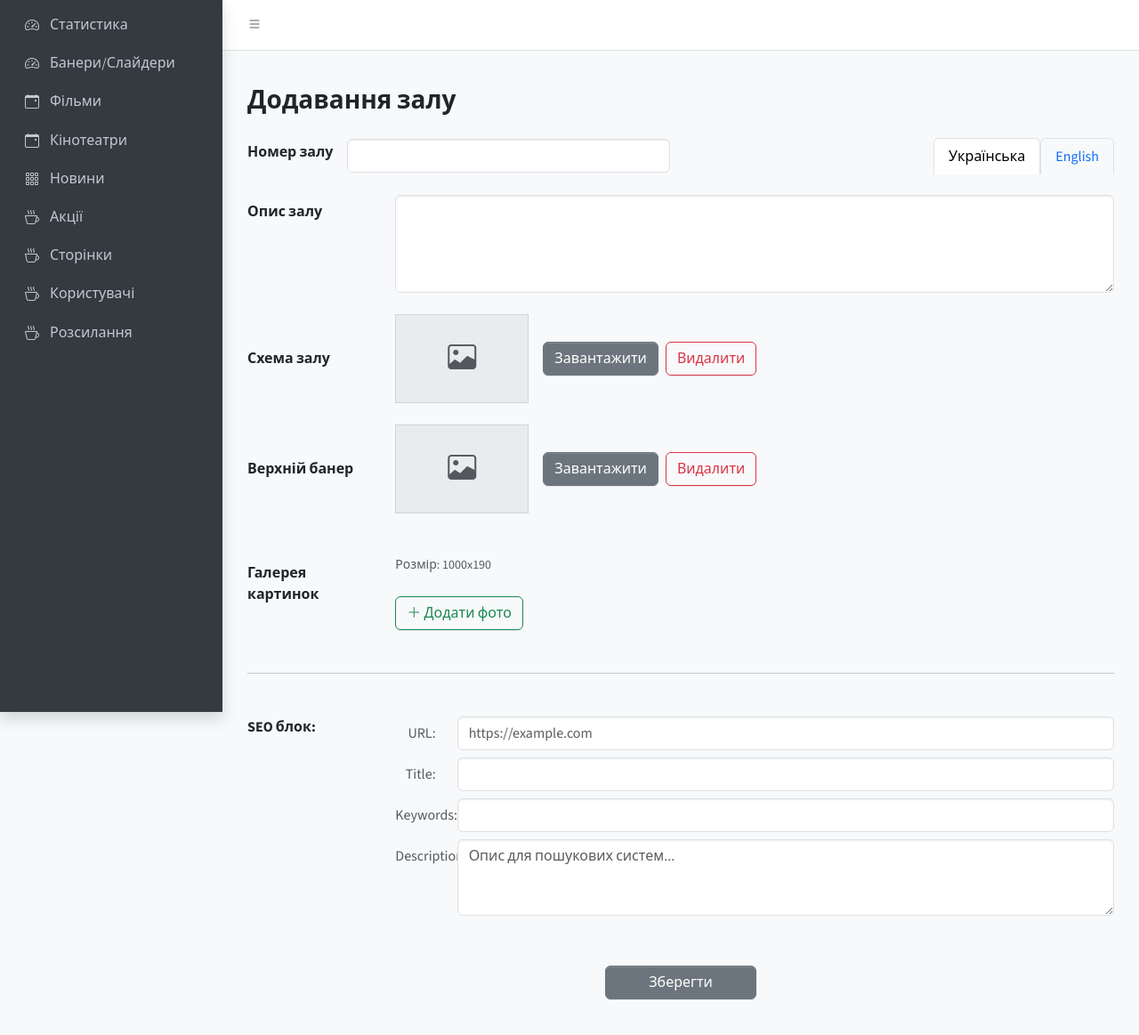
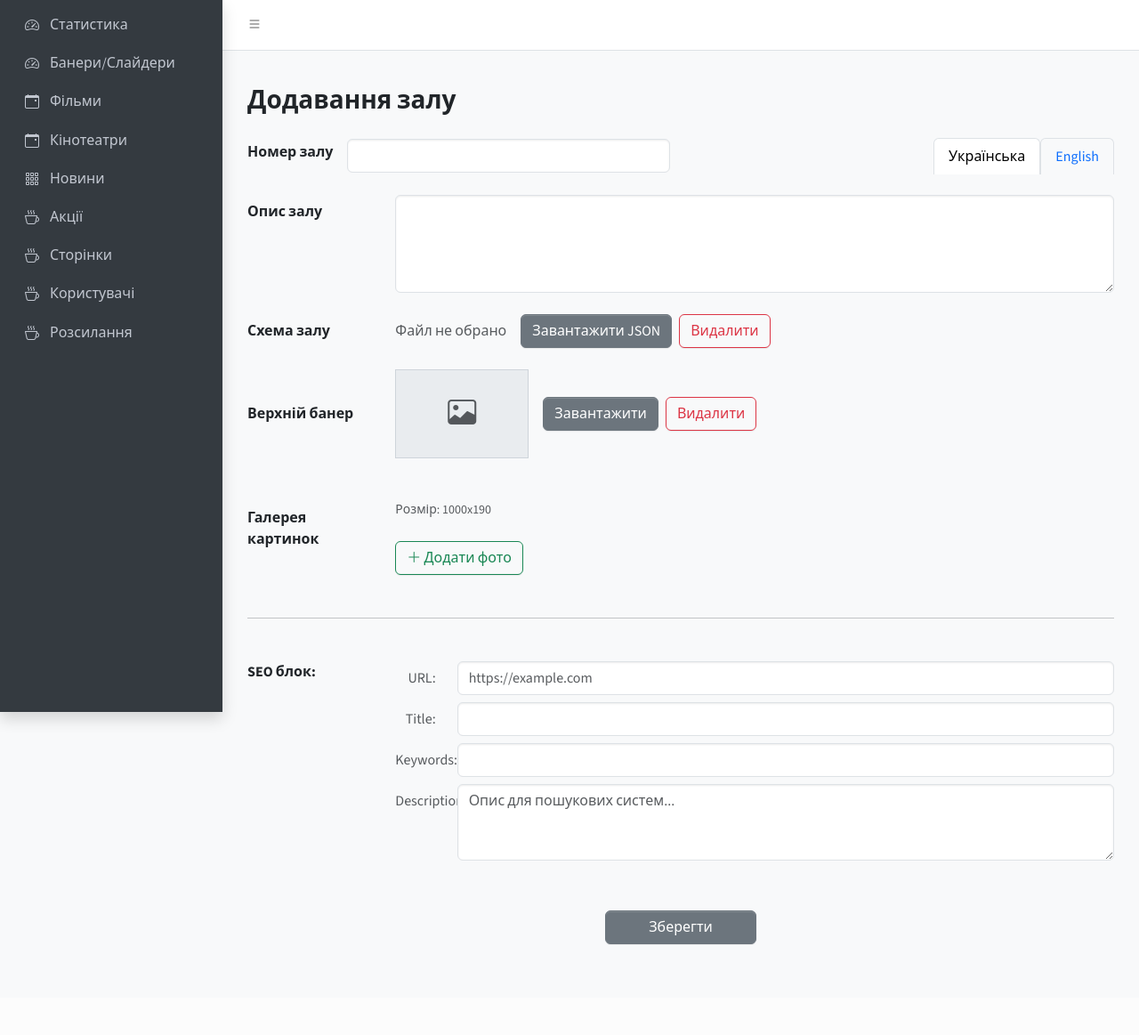
Before and after one commit to maksirh/kinoCMS, a Django app: page /adminlte/cinemas/hall/add/1 in a window 1280 px wide. Shown: the top 1163 px of the page at 89% size. After the commit the page ends 1062 px from the top, so only its background shows below. Run offline with Django 5.2, Linux system fonts and the light colour scheme; tables that the repository leaves empty hold one stand-in row (values such as "Sample post"); parts of the project's set-up code (start-up, migrations or seed data) failed here and were passed over; some libraries are stand-ins or nearby versions.

Commit message:
some corrects

```diff
--- a/src/cms/models.py
+++ b/src/cms/models.py
@@ -43,7 +43,7 @@ class Hall(models.Model):
     seo_block = models.OneToOneField(SeoBlock, on_delete=models.CASCADE, null=True, blank=True)
     number = models.CharField(max_length=120)
     description = models.TextField()
-    image = models.ImageField(upload_to='halls/', null=True, blank=True)
+    scheme_of_hall = models.FileField(upload_to='schemes_hall/', null=True, blank=True)
     banner_image = models.ImageField(upload_to='halls_banners/', null=True, blank=True)
     creation_date = models.DateField(auto_now_add=True, blank=True, null=True)
     is_removable = models.BooleanField(default=True)
--- a/src/core/adminlte/forms.py
+++ b/src/core/adminlte/forms.py
@@ -3,6 +3,8 @@ from src.cms.models import BannerComponent, Banner, ThroughBanner, SeoBlock, Mov
     Hall, Mailing
 from src.main.models import MainPage, Page, Gallery, NewsAndActions
 from django.forms import modelformset_factory
+import json
+from django.core.exceptions import ValidationError
 
 
 class BannerForm(forms.ModelForm):
@@ -191,16 +193,45 @@ ContactComponentFormset = modelformset_factory(
 
 
 class HallForm(forms.ModelForm):
+    scheme_of_hall = forms.FileField(
+        label="Схема залу (JSON)",
+        required=False,
+        widget=forms.FileInput(attrs={
+            'class': 'd-none',
+            'accept': '.json,application/json',
+            'id': 'id_scheme_of_hall'
+        })
+    )
+
     class Meta:
         model = Hall
-        fields = ['number', 'description', 'image', 'banner_image']
+        fields = ['number', 'description', 'scheme_of_hall', 'banner_image']
 
         widgets = {
             'number': forms.NumberInput(attrs={'class': 'form-control'}),
             'description': forms.Textarea(attrs={'class': 'form-control', 'rows': 4}),
-            'image': forms.FileInput(attrs={'class': 'd-none'}),
             'banner_image': forms.FileInput(attrs={'class': 'd-none'}),
         }
+
+    def clean_scheme_of_hall(self):
+        scheme_file = self.cleaned_data.get('scheme_of_hall')
+
+        if not scheme_file:
+            if self.instance.pk:
+                return self.instance.scheme_of_hall
+            return None
+
+
+        if hasattr(scheme_file, 'read'):
+            try:
+                json.load(scheme_file)
+
+                scheme_file.seek(0)
+
+            except json.JSONDecodeError:
+                raise ValidationError("Файл містить помилки або не є форматом JSON")
+
+        return scheme_file
 
 
 class NewsAndActionsForm(forms.ModelForm):
--- a/src/core/adminlte/templates/adminlte/hall.html
+++ b/src/core/adminlte/templates/adminlte/hall.html
@@ -103,21 +103,37 @@
             <label class="col-sm-2 col-form-label fw-bold">Схема залу</label>
             <div class="col-sm-10 d-flex align-items-center">
 
-                <div class="single-img-preview me-3">
-                    {% if hall_form.instance.image %}
-                        <img src="{{ hall_form.instance.image.url }}" id="schemaPreview">
-                        <i class="bi bi-image fs-2 text-muted" id="schemaIcon" style="display: none;"></i>
-                    {% else %}
-                        <img src="" id="schemaPreview" style="display: none;">
-                        <i class="bi bi-image fs-2 text-muted" id="schemaIcon"></i>
-                    {% endif %}
-                </div>
 
                 <div class="d-none">
-                    {{ hall_form.image }} </div>
+                    {{ hall_form.scheme_of_hall }}</div>
 
-                <button type="button" class="btn btn-secondary me-2" onclick="triggerUpload('id_image')">Завантажити</button>
-                <button type="button" class="btn btn-outline-danger" onclick="clearSingleImage('id_image', 'schemaPreview', 'schemaIcon')">Видалити</button>
+                <div class="d-flex align-items-center me-3">
+    <i class="bi bi-filetype-json fs-3 me-2" id="schemaIcon"
+       style="{% if hall_form.instance.scheme_of_hall %}display: inline-block;{% else %}display: none;{% endif %}">
+    </i>
+
+    <span id="fileNameDisplay" class="{% if hall_form.instance.scheme_of_hall %}fw-bold{% else %}text-muted{% endif %}">
+        {% if hall_form.instance.scheme_of_hall %}
+            <a href="{{ hall_form.instance.scheme_of_hall.url }}" target="_blank" style="text-decoration: none; color: inherit;">
+                {{ hall_form.instance.scheme_of_hall.name }}
+            </a>
+        {% else %}
+            Файл не обрано
+        {% endif %}
+    </span>
+</div>
+
+
+                <button type="button" class="btn btn-secondary me-2"
+                onclick="document.getElementById('id_scheme_of_hall').click()">
+            Завантажити JSON
+        </button>
+
+            <button type="button" class="btn btn-outline-danger"
+                onclick="clearFile('id_scheme_of_hall', 'fileNameDisplay', 'schemaIcon')">
+            Видалити
+        </button>
+
             </div>
         </div>
 
@@ -280,7 +296,6 @@
     }
 
     document.addEventListener('DOMContentLoaded', function() {
-        setupSinglePreview('id_image', 'schemaPreview', 'schemaIcon');
         setupSinglePreview('id_banner_image', 'bannerPreview', 'bannerIcon');
     });
 
@@ -336,5 +351,39 @@
             });
         });
     });
+
+
+    document.getElementById('id_scheme_of_hall').addEventListener('change', function(event) {
+        const fileInput = event.target;
+        const fileNameDisplay = document.getElementById('fileNameDisplay');
+        const schemaIcon = document.getElementById('schemaIcon');
+
+        if (fileInput.files.length > 0) {
+            fileNameDisplay.textContent = fileInput.files[0].name;
+            fileNameDisplay.classList.remove('text-muted');
+            fileNameDisplay.classList.add('fw-bold');
+
+            if(schemaIcon) schemaIcon.style.display = 'inline-block';
+        } else {
+            resetDisplay(fileNameDisplay, schemaIcon);
+        }
+    });
+
+    function clearFile(inputId, displayId, iconId) {
+        const fileInput = document.getElementById(inputId);
+        const fileNameDisplay = document.getElementById(displayId);
+        const schemaIcon = document.getElementById(iconId);
+
+        fileInput.value = '';
+
+        resetDisplay(fileNameDisplay, schemaIcon);
+    }
+
+    function resetDisplay(displayElement, iconElement) {
+        displayElement.textContent = 'Файл не обрано';
+        displayElement.classList.add('text-muted');
+        displayElement.classList.remove('fw-bold');
+        if(iconElement) iconElement.style.display = 'none';
+    }
 </script>
 {% endblock %}
--- a/src/core/adminlte/views.py
+++ b/src/core/adminlte/views.py
@@ -770,6 +770,11 @@ def hall_edit(request, cinema_pk, pk):
 
             return redirect('adminlte:edit_cinema', pk=cinema_pk)
 
+        else:
+            print("Hall Errors:", hall_form.errors)
+            print("SEO Errors:", seo_form.errors)
+            print("Gallery Errors:", gallery_formset.errors)
+
 
     else:
         hall_form = HallForm(instance=hall)
```
Also changed, not shown: src/main/templates/main/main_page.html (+7 -3 lines).
